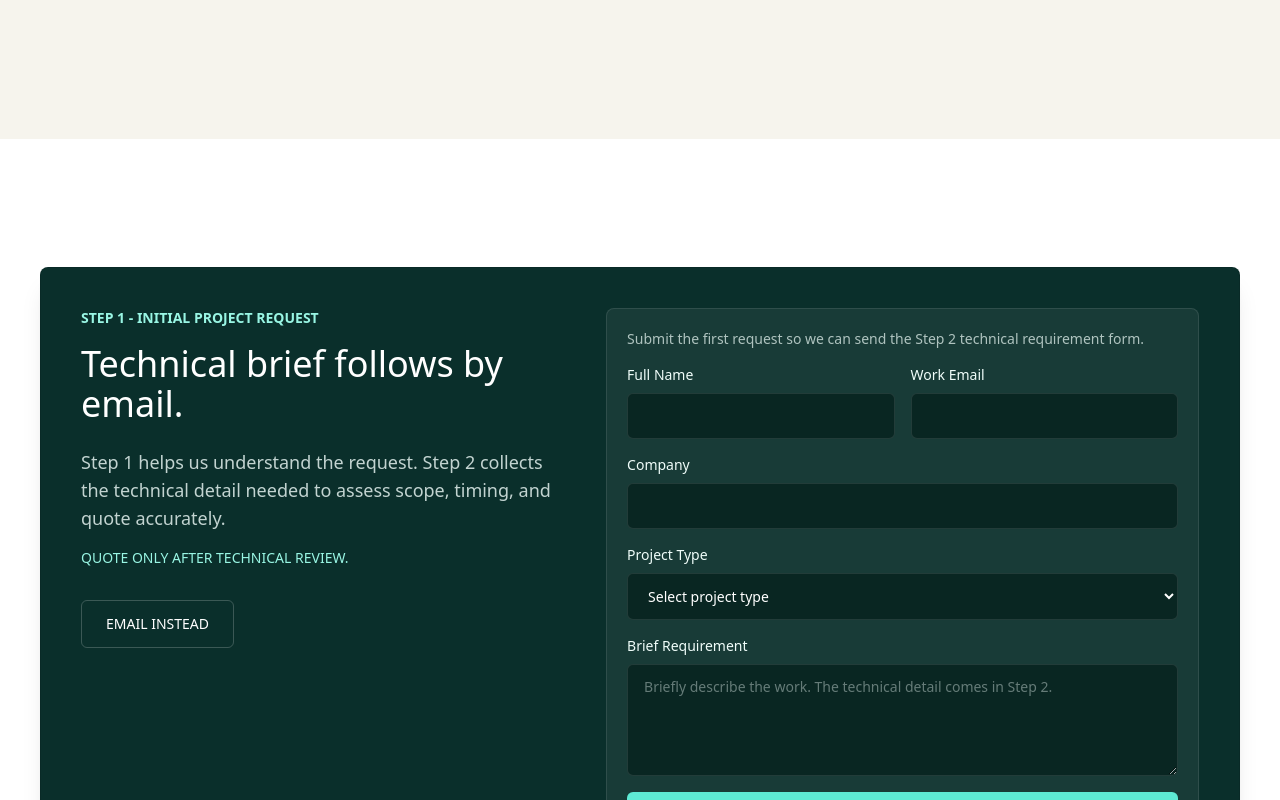
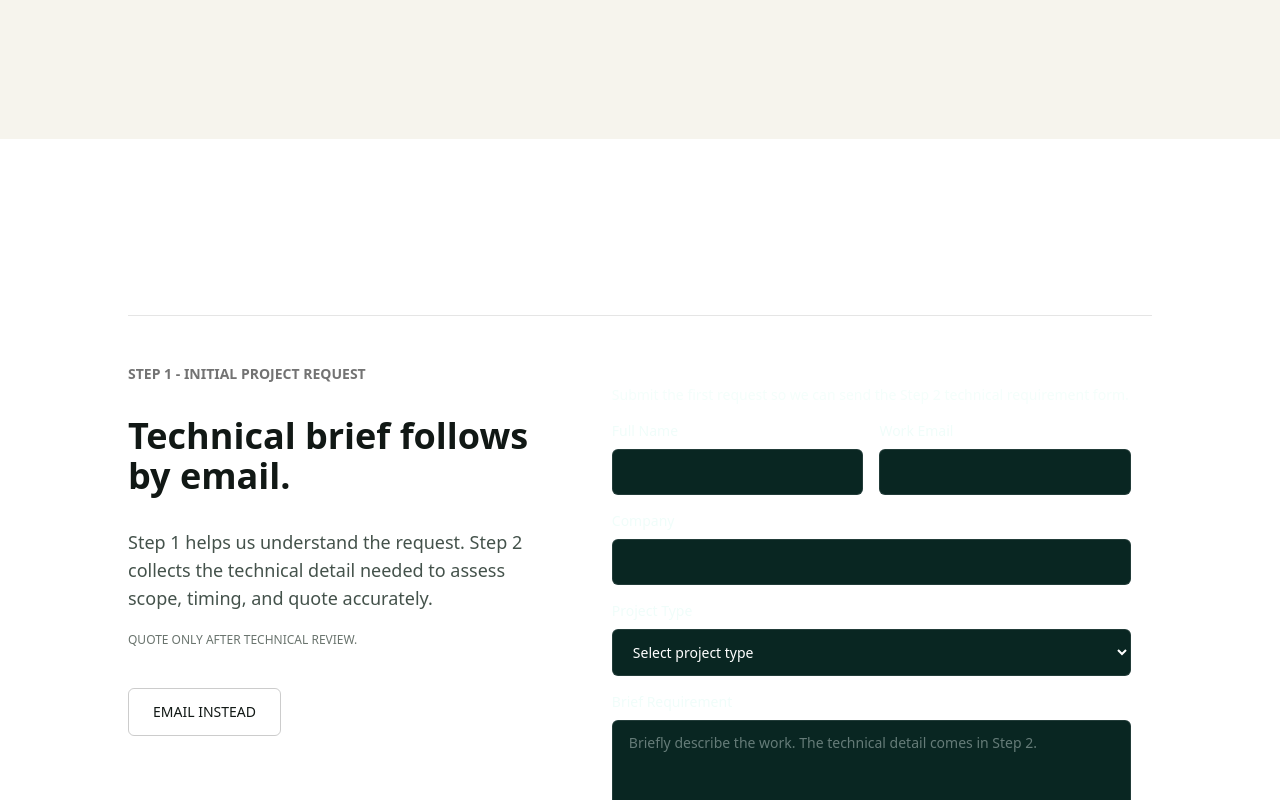
Before and after one commit to zeeshankhanminhas/NEW-MIDTS, a Next.js app: page / in a window 1280 px wide. Shown: the part 4420-5220 px from the top of the page. Built offline with nearby package versions, Linux system fonts and the light colour scheme.

Commit message:
Refine CTA section with minimal layout

```diff
--- a/components/CTA.tsx
+++ b/components/CTA.tsx
@@ -2,21 +2,21 @@ import EnquiryForm from './EnquiryForm';
 
 export default function CTA() {
   return (
-    <section id="contact" className="section_cta bg-white py-20 text-[#111815] md:py-32">
+    <section id="contact" className="section_cta bg-white py-32 text-[#111815] md:py-44">
       <div className="container_large padding_global">
-        <div className="cta_wrapper grid gap-10 rounded-lg border border-black/10 bg-[#0a2f2b] p-8 text-white shadow-xl shadow-black/10 md:grid-cols-[0.9fr_1.1fr] md:p-10">
+        <div className="cta_wrapper mx-auto grid max-w-5xl gap-12 border-y border-black/10 py-12 md:grid-cols-[0.85fr_1.15fr] md:items-start">
           <div className="cta_content">
-            <p className="text_eyebrow mb-4 text-sm font-semibold uppercase text-teal-200">Step 1 - Initial Project Request</p>
-            <h2 className="heading_section max-w-3xl text-3xl font-medium leading-tight md:text-4xl">
+            <p className="text_eyebrow mb-8 text-sm font-semibold uppercase text-neutral-500">Step 1 - Initial Project Request</p>
+            <h2 className="heading_section max-w-xl text-3xl font-semibold leading-tight md:text-4xl">
               Technical brief follows by email.
             </h2>
-            <p className="text_body mt-6 max-w-2xl text-base text-teal-50/80 md:text-lg">
+            <p className="text_body mt-8 max-w-xl text-base leading-7 text-[#44524b] md:text-lg">
               Step 1 helps us understand the request. Step 2 collects the technical detail needed to assess scope, timing, and quote accurately.
             </p>
-            <p className="text_body mt-4 max-w-2xl text-sm font-medium uppercase text-teal-200">
+            <p className="text_body mt-5 max-w-xl text-xs font-medium uppercase text-[#6a746e]">
               Quote only after technical review.
             </p>
-            <a className="button_secondary mt-8 inline-flex min-h-12 items-center justify-center rounded-md border border-white/20 px-6 py-3 text-sm font-medium uppercase text-white transition hover:border-white/50" href="mailto:hello@midts.co.uk?subject=MIDTS%20initial%20request">
+            <a className="button_secondary mt-10 inline-flex min-h-12 items-center justify-center rounded-md border border-black/20 px-6 py-3 text-sm font-medium uppercase text-[#111815] transition hover:border-black/50" href="mailto:hello@midts.co.uk?subject=MIDTS%20initial%20request">
               Email instead
             </a>
           </div>
```
